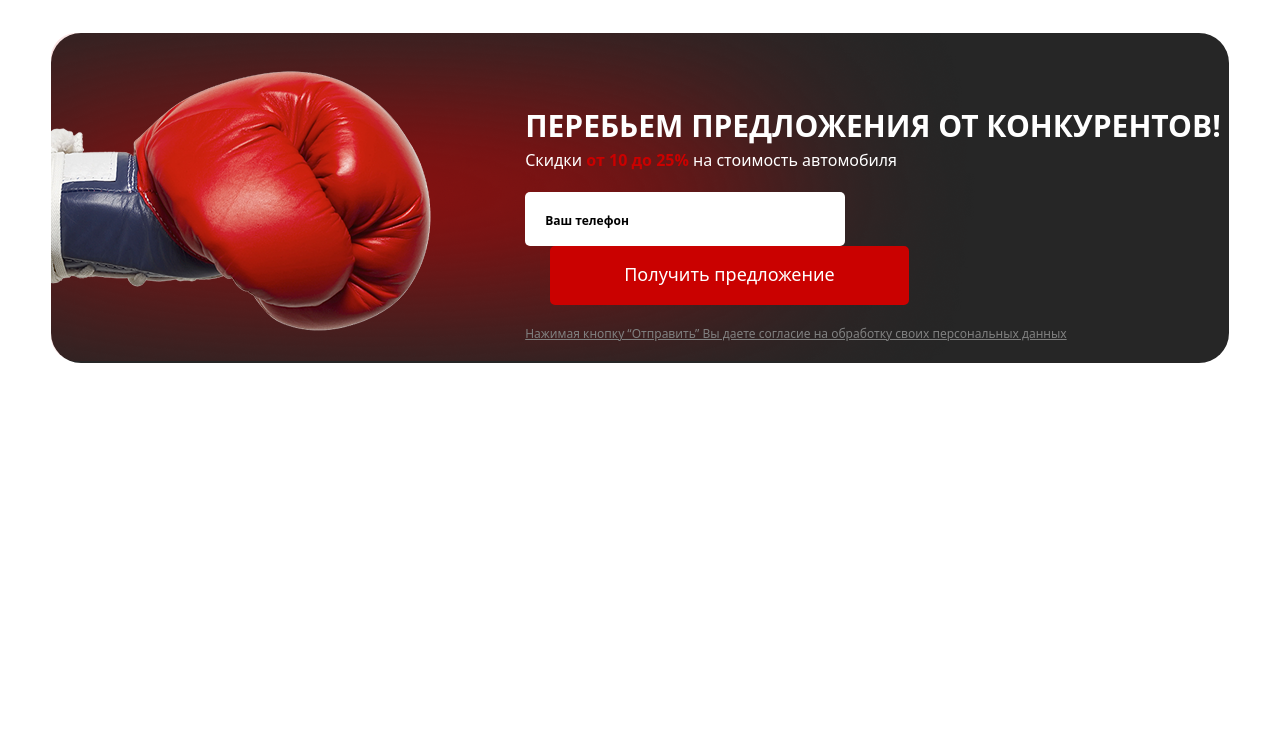
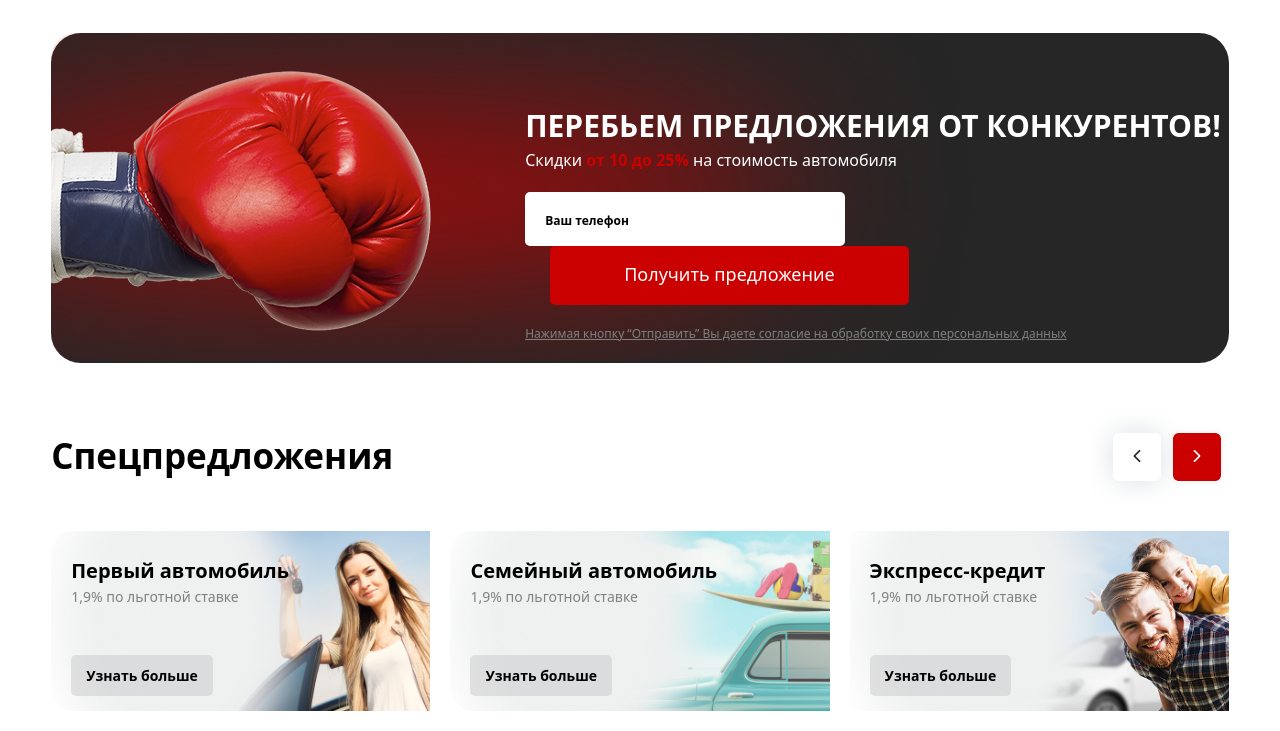
Before and after one commit to olimovumar/Exam-4, a website: page src/Exam4.html in a window 1280 px wide. Shown: the part 3210-3941 px from the top of the page. Before the commit the page ends 3573 px from the top, so only its background shows below. Drawn offline with nearby package versions, Linux system fonts and the light colour scheme; files that its build step writes are made by us from their sources.

Commit message:
Section-6

```diff
--- a/src/Exam4.html
+++ b/src/Exam4.html
@@ -998,6 +998,36 @@
         </div>
     </article>
 
+    <section>
+        <div class="flex items-center justify-between mt-10 mx-[4%]">
+            <h2 class="text-[35px] font-bold">Спецпредложения</h2>
+            <img class="max-mn:hidden" src="./img/arrows1.png">
+        </div>
+
+        <div class="mx-[4%] flex gap-5 mt-5 max-mn:pb-7.5">
+            <div class="bg-[url(./img/MaskGroup2.png)] bg-no-repeat w-full h-50 px-5 bg-size-[410px] max-mn:w-full max-mn:bg-size-[475px]">
+                <h4 class="text-[20px] font-bold pt-6.25">Первый автомобиль</h4>
+                <p class="text-[gray] text-[14px]">1,9% по льготной ставке</p>
+                <br><br>
+                <button class="bg-[#c2c2c470] px-3.75 py-2.5 text-[14px] font-semibold rounded-[5px]">Узнать больше</button>
+            </div>
+
+            <div class="bg-[url(./img/MaskGroup3.png)] bg-no-repeat w-full h-50 px-5 bg-size-[410px] max-mn:hidden">
+                <h4 class="text-[20px] font-bold pt-6.25">Семейный автомобиль</h4>
+                <p class="text-[gray] text-[14px]">1,9% по льготной ставке</p>
+                <br><br>
+                <button class="bg-[#c2c2c470] px-3.75 py-2.5 text-[14px] font-semibold rounded-[5px]">Узнать больше</button>
+            </div>
+
+            <div class="bg-[url(./img/Group3532.png)] bg-no-repeat w-full h-50 px-5 bg-size-[410px] max-mn:hidden">
+                <h4 class="text-[20px] font-bold pt-6.25">Экспресс-кредит</h4>
+                <p class="text-[gray] text-[14px]">1,9% по льготной ставке</p>
+                <br><br>
+                <button class="bg-[#c2c2c470] px-3.75 py-2.5 text-[14px] font-semibold rounded-[5px]">Узнать больше</button>
+            </div>
+        </div>
+    </section>
+
 
 </body>
 </html>
```
Also changed, not shown: src/img/Group3532.png (added), src/img/MaskGroup2.png (added), src/img/MaskGroup3.png (added).
